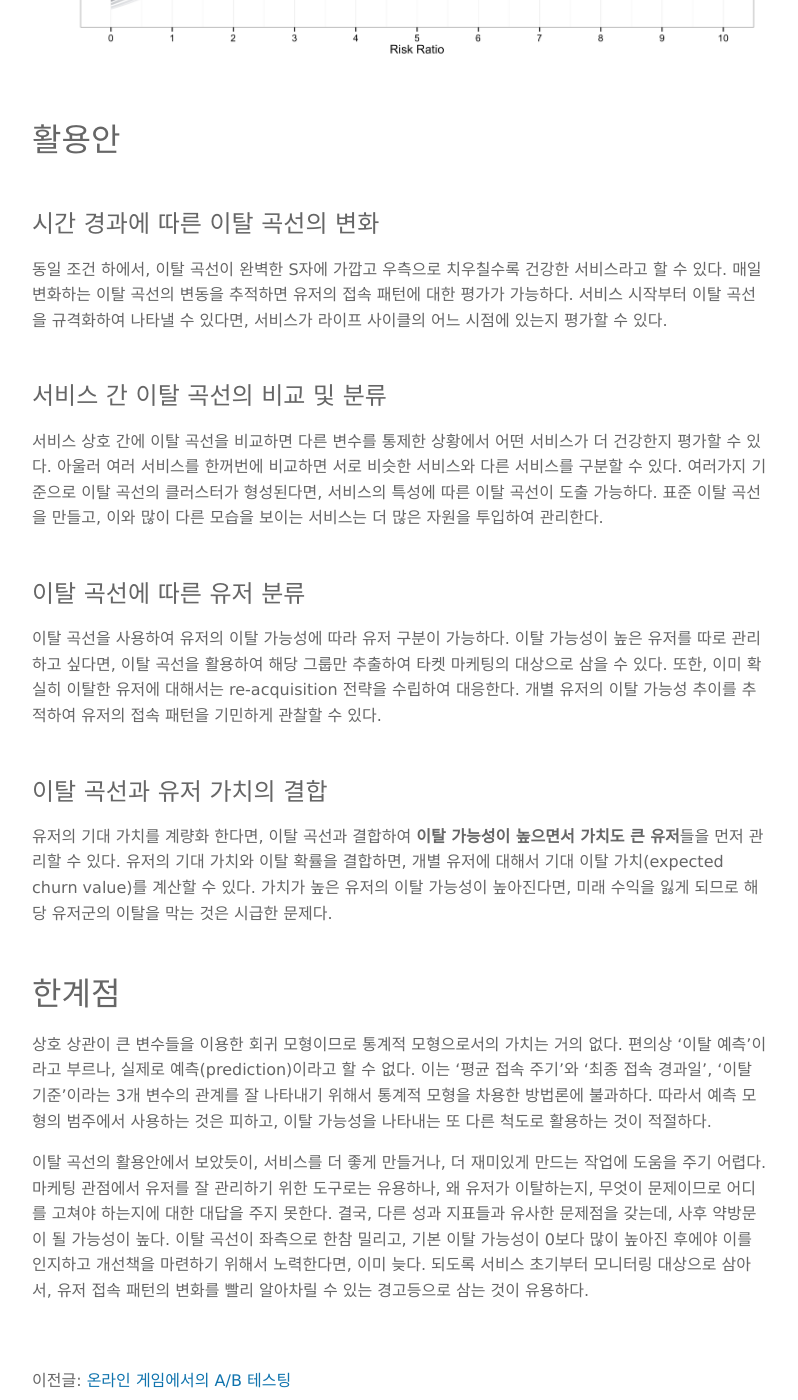
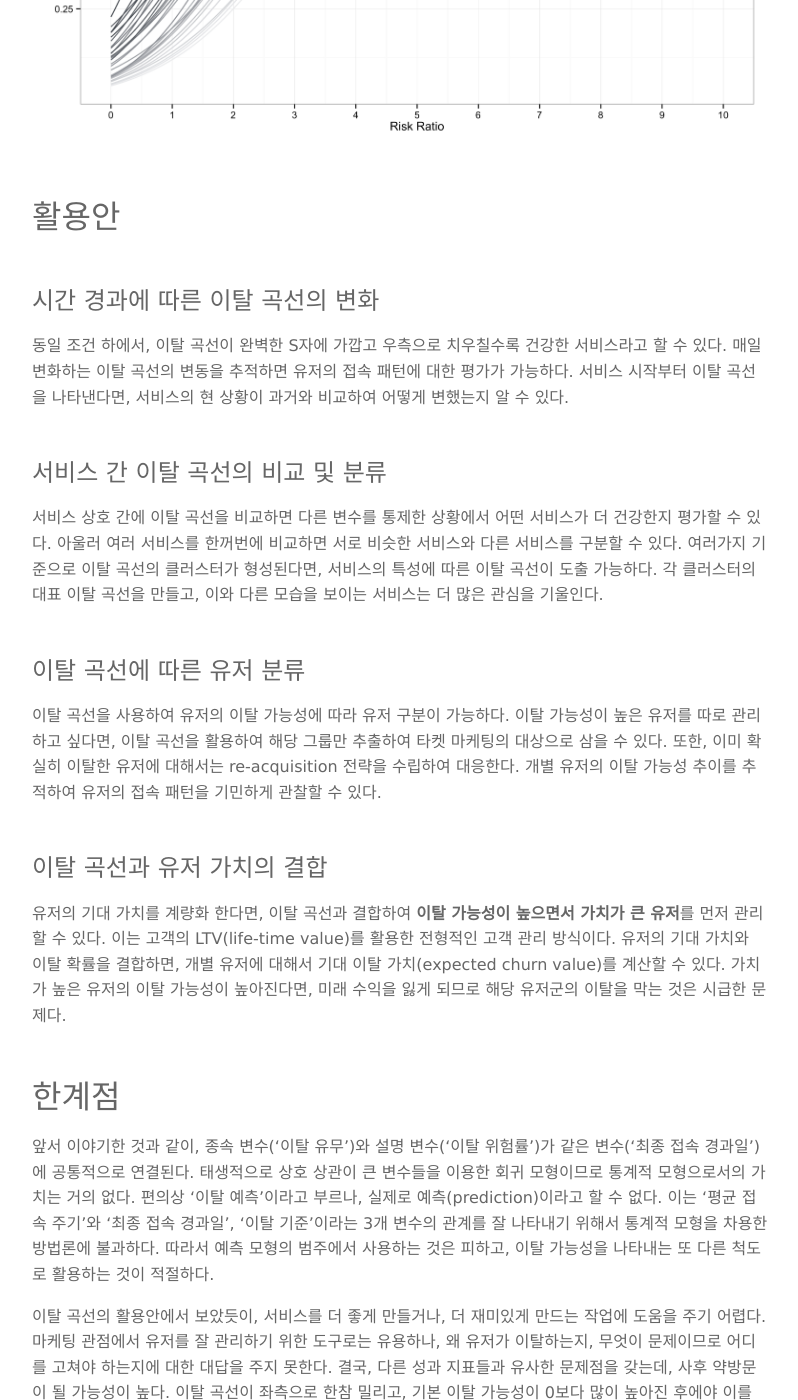
Before and after one commit to boxnwhiskr/boxnwhiskr.github.io, a Jekyll site: the page built from _posts/2015-02-09-predict_churns.markdown, in a window 1280 px wide and 1400 px high, scrolled down 5982 px. Shown: the whole window, without its empty margins (240-1038 px from the left). Built offline with Jekyll 4.4.1, drawn with Linux system fonts in a browser that asks for light colours; nearby versions of some CDN libraries; some web fonts are replaced; formulas are drawn with MathJax 3; some of the changed text lies outside the part shown.

Commit message:
Fix typo and add text

```diff
--- a/_posts/2015-02-09-predict_churns.markdown
+++ b/_posts/2015-02-09-predict_churns.markdown
@@ -83,7 +83,8 @@ cid는 유저 아이디를 나타내며, datetime은 로그인 시간이다.
 
 모형의 기본 형태는 `churn ~ risk_ratio`와 같은 모습이다.
 즉, 위험 비율로 이탈 여부를 설명하는 모형을 만든다.
-설명하고자 하는 변수 `churn`이 이항 사건이기 때문에 [로지스틱 회귀분석](http://en.wikipedia.org/wiki/Logistic_regression)을 사용한다.
+설명하고자 하는 변수 `churn`이 이항 사건이기 때문에 여러가지 분석 방법 중에서 [로지스틱 회귀 분석](http://en.wikipedia.org/wiki/Logistic_regression)을 사용한다.
+로지스틱 회귀 분석을 사용한 이탈 예측은 여러 분야에서 [매우 많은 사례](http://www.google.co.kr/search?q=churn%20prediction%20using%20logistic%20regression)를 찾아볼 수 있다.
 [R](http://www.r-project.org/)에서는 아래와 같이 _glm_ 함수에 _family=binomial()_ 을 지정하여 로지스틱 회귀 모형을 만들 수 있다.
 마찬가지로 [predict_churn.R](https://github.com/box-and-whisker/fake_log_generator/blob/master/predict_churn.R)을 이용하여 모형을 만든다.
 
@@ -103,7 +104,7 @@ cid는 유저 아이디를 나타내며, datetime은 로그인 시간이다.
 
 $$Probability(Churn_{A}=1) = f(RiskRatio_{A}=2.2) = 0.72$$
 
-에서의 함수 $$f$$는 아래 그래프 좌하단 수식으로 나타낼 수 있다. 따라서, 함수 $$f$$를 대입하면, 아래의 수식처럼 유저 A의 이탈 가능성을 계산할 수 있다.
+식에서, 함수 $$f$$는 아래 그래프의 좌하단 수식으로 나타낼 수 있다. 함수 $$f$$를 대입하여 아래의 수식처럼 유저 A의 이탈 가능성을 계산할 수 있다.
 
 $$P(churn=1) = \frac{1}{1+exp(9.3552 - 4.6795 \times 2.2)} = 0.72$$
 
@@ -121,8 +122,9 @@ $$P(churn=1) = \frac{1}{1+exp(9.3552 - 4.6795 \times 2.2)} = 0.72$$
 
 # 서로 다른 서비스의 비교
 
+만약 두 개 이상의 서비스를 제공하는 경우라면, 개별 서비스마다 각각 이탈 곡선을 그릴 수 있다.
 서로 다른 서비스는 서로 다른 이탈 곡선을 보인다.
-유저의 접속 행태가 다르기 때문에 이탈 모형이 달라진다.
+유저의 접속 행태가 다르기 때문에 이탈 모형이 달라지기 때문이다.
 만약 서비스 A와 서비스 B의 유저 접속 데이터를 이용하여 이탈 곡선을 도출한다면 아래와 같은 모습을 상상할 수 있다.
 
 ![double_curve](/img/posts/2015-02-09-predict_churns/double_churn_curve.png)
@@ -132,6 +134,7 @@ A의 경우, 위험 비율의 증가에 따라 이탈 가능성이 상대적으
 그렇다고 서비스 A에 문제가 있다고 단언하기는 어렵다.
 이는 서비스 자체 특성 때문일 수도 있으며, 유저들의 행동이 다르기 때문에도 나타날 수 있다.
 다만, 매우 유사한 서비스라는 가정하에서는 이탈 곡선이 완벽한 S자를 그리면서 오른쪽으로 치우칠수록 긍정적이라고 볼 수 있다.
+이는 평균 접속 주기보다 더 오랜 기간 접속하지 않더라도 재접속하는 유저가 많다는 의미이기 때문이다.
 
 # 같은 서비스의 시계열 비교
 
@@ -143,14 +146,14 @@ A의 경우, 위험 비율의 증가에 따라 이탈 가능성이 상대적으
 
 ![series_curve](/img/posts/2015-02-09-predict_churns/series_churn_curve.png)
 
-이는 유저의 접속 행태가 변화하는 가상의 데이터에 대해서, 30일 동안 매일 도출한 30개의 이탈 곡선이다.
+위의 그림는 30일 동안 매일 하나씩, 총 30개의 이탈 곡선을 도출한 경우의 예시다.
 밝은 색 곡선이 과거를 나타내며, 어두운 색 곡선이 가장 최근을 나타낸다.
 위의 서비스는 시간이 지나면서 이탈 곡선이 오른쪽으로 이동하고 있다.
 이는 동일 조건 하에서 매우 긍정적인 신호로 볼 수 있다.
-유저가 평균 접속 주기보다 긴 시간 동안 접속하지 않더라도, 이탈하지 않고 다시 서비스에 접속하는 경우가 많아지고 있다.
+유저가 평균 접속 주기보다 긴 시간 동안 접속하지 않아도 다시 서비스에 접속하는 경우가 점점 많아진다고 볼 수 있기 때문이다.
 
-아래와 같이 반대의 경우도 생각할 수 있는데, 이탈 곡선이 좌측으로 이동하는 경우에는 유저들의 이탈이 가속화되고 있다고 볼 수 있다.
-극단적인 경우, y축의 절편이 0보다 훨씬 위로 이동하는 상황이 있는데, 기본적인 이탈률이 매우 높을 때 나타나는 모습이다.
+아래와 같이 반대의 경우도 생각할 수 있는데, 이탈 곡선이 좌측으로 이동하는 경우에는 유저들의 이탈이 가속화되고 있다고 추측할 수 있다.
+극단적인 경우, y축의 절편이 0보다 훨씬 위로 이동하는 상황이 있는데, 기본적인 이탈률이 매우 높을 때 나타날 수 있는 모습니다.
 즉, 아무리 유저가 접속 주기보다 짧은 시간동안 접속하지 않더라도 대부분의 유저가 이탈한다면 이탈 가능성은 항상 높게 나타날 수 밖에 없다.
 
 ![series_bad_curve](/img/posts/2015-02-09-predict_churns/series_bad_churn_curve.png)
@@ -161,14 +164,14 @@ A의 경우, 위험 비율의 증가에 따라 이탈 가능성이 상대적으
 
 동일 조건 하에서, 이탈 곡선이 완벽한 S자에 가깝고 우측으로 치우칠수록 건강한 서비스라고 할 수 있다.
 매일 변화하는 이탈 곡선의 변동을 추적하면 유저의 접속 패턴에 대한 평가가 가능하다.
-서비스 시작부터 이탈 곡선을 규격화하여 나타낼 수 있다면, 서비스가 라이프 사이클의 어느 시점에 있는지 평가할 수 있다.
+서비스 시작부터 이탈 곡선을 나타낸다면, 서비스의 현 상황이 과거와 비교하여 어떻게 변했는지 알 수 있다.
 
 ## 서비스 간 이탈 곡선의 비교 및 분류
 
 서비스 상호 간에 이탈 곡선을 비교하면 다른 변수를 통제한 상황에서 어떤 서비스가 더 건강한지 평가할 수 있다.
 아울러 여러 서비스를 한꺼번에 비교하면 서로 비슷한 서비스와 다른 서비스를 구분할 수 있다.
 여러가지 기준으로 이탈 곡선의 클러스터가 형성된다면, 서비스의 특성에 따른 이탈 곡선이 도출 가능하다.
-표준 이탈 곡선을 만들고, 이와 많이 다른 모습을 보이는 서비스는 더 많은 자원을 투입하여 관리한다.
+각 클러스터의 대표 이탈 곡선을 만들고, 이와 다른 모습을 보이는 서비스는 더 많은 관심을 기울인다.
 
 ## 이탈 곡선에 따른 유저 분류
 
@@ -179,13 +182,15 @@ A의 경우, 위험 비율의 증가에 따라 이탈 가능성이 상대적으
 
 ## 이탈 곡선과 유저 가치의 결합
 
-유저의 기대 가치를 계량화 한다면, 이탈 곡선과 결합하여 **이탈 가능성이 높으면서 가치도 큰 유저**들을 먼저 관리할 수 있다.
+유저의 기대 가치를 계량화 한다면, 이탈 곡선과 결합하여 **이탈 가능성이 높으면서 가치가 큰 유저**를 먼저 관리할 수 있다.
+이는 고객의 LTV(life-time value)를 활용한 전형적인 고객 관리 방식이다.
 유저의 기대 가치와 이탈 확률을 결합하면, 개별 유저에 대해서 기대 이탈 가치(expected churn value)를 계산할 수 있다.
 가치가 높은 유저의 이탈 가능성이 높아진다면, 미래 수익을 잃게 되므로 해당 유저군의 이탈을 막는 것은 시급한 문제다.
 
 # 한계점
 
-상호 상관이 큰 변수들을 이용한 회귀 모형이므로 통계적 모형으로서의 가치는 거의 없다.
+앞서 이야기한 것과 같이, 종속 변수('이탈 유무')와 설명 변수('이탈 위험률')가 같은 변수('최종 접속 경과일')에 공통적으로 연결된다.
+태생적으로 상호 상관이 큰 변수들을 이용한 회귀 모형이므로 통계적 모형으로서의 가치는 거의 없다.
 편의상 '이탈 예측'이라고 부르나, 실제로 예측(prediction)이라고 할 수 없다.
 이는 '평균 접속 주기'와 '최종 접속 경과일', '이탈 기준'이라는 3개 변수의 관계를 잘 나타내기 위해서 통계적 모형을 차용한 방법론에 불과하다.
 따라서 예측 모형의 범주에서 사용하는 것은 피하고, 이탈 가능성을 나타내는 또 다른 척도로 활용하는 것이 적절하다.
```
Also changed, not shown: img/posts/2015-02-09-predict_churns/double_churn_curve.png, img/posts/2015-02-09-predict_churns/single_churn_curve.png.
